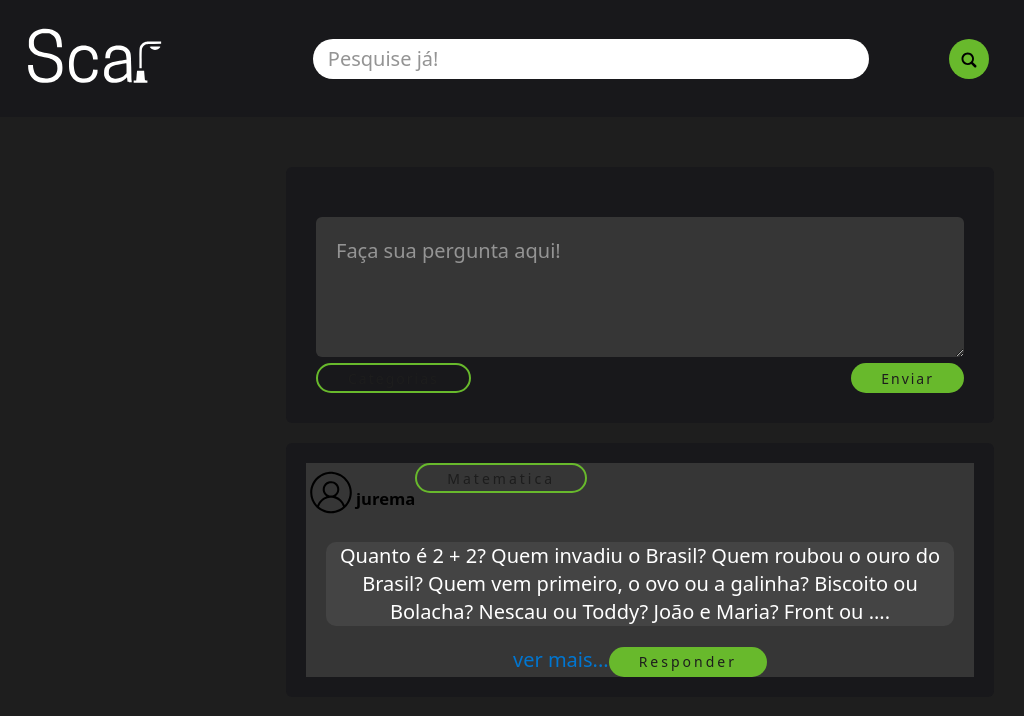
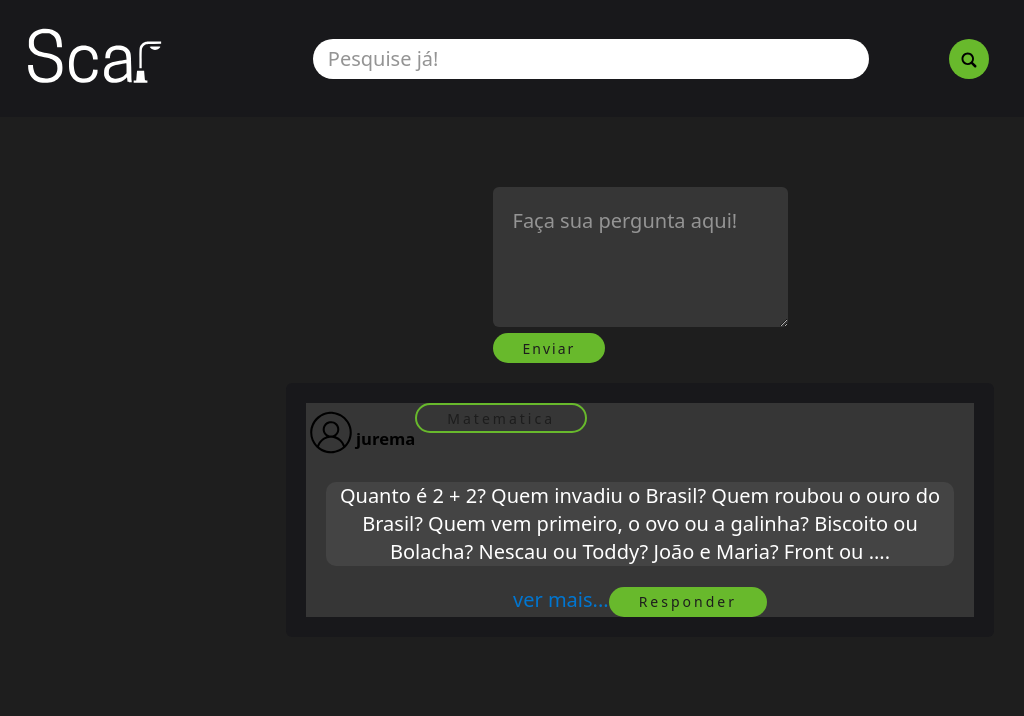
Before and after one commit to RelampagoMarquin/scar, a React (Vite) app in the folder web/: page /Inicio in a window 1280 px wide. Shown: the top 716 px of the page, without its empty margins (0-1024 px from the left). Built offline with nearby package versions, Linux system fonts and the light colour scheme.

Commit message:
início das perguntas e preparação para criação de estilos locais

```diff
--- a/web/package.json
+++ b/web/package.json
@@ -12,7 +12,8 @@
     "axios": "^1.1.3",
     "react": "^18.2.0",
     "react-dom": "^18.2.0",
-    "react-router-dom": "^6.4.3"
+    "react-router-dom": "^6.4.3",
+    "zustand": "^4.1.5"
   },
   "devDependencies": {
     "@types/react": "^18.0.24",
--- a/web/src/App.tsx
+++ b/web/src/App.tsx
@@ -1,7 +1,7 @@
 import Cadastro from './pages/FormCadastro'
 import Login from './pages/FormLogin'
 import Home from './pages/Home'
-import TelaInicial from './pages/TelaInicial'
+import TelaInicial from './pages/Feed'
 import {
   BrowserRouter as Router,
   Routes,
--- /dev/null
+++ b/web/src/components/Layout/button.tsx
@@ -0,0 +1,6 @@
+export function Buttonsubmit(text: string){
+
+    return(
+        <button type='submit'>{text}</button>
+    )
+}
--- /dev/null
+++ b/web/src/components/events/question/question.css
@@ -0,0 +1 @@
+/* Começar a criar estilos 'locais' para que não 'polua' o documento de estilos globais */
--- /dev/null
+++ b/web/src/components/events/question/question.tsx
@@ -0,0 +1,24 @@
+import { createElement, useState } from "react"
+
+
+export function handleQuestion() {
+
+    const [question, setQuestion] = useState('')
+
+    function handleSubmitQuestion (){
+        setQuestion ('')
+        console.log(question)
+    }
+
+    return (
+        <div className="containerPergunta">
+            <textarea className='pergunta' name="pergunta" value={question} placeholder="Faça sua pergunta aqui!" onChange={e => setQuestion(e.target.value)}/>
+            <div className='botoes'>
+                {/* <button id='categorias'>Categorias</button> */}
+                <button id='enviar' type='submit' onClick={handleSubmitQuestion}>Enviar</button>
+            </div>
+        </div>
+    )
+}
+
+export default handleQuestion
--- a/web/src/pages/TelaInicial.tsx
+++ b/web/src/pages/Feed.tsx
@@ -11,7 +11,7 @@ import '../Css/Styles.css'
 import Pesquisa from '../Img/searchicon.svg'
 import Perfil from '../Img/perfil.svg'
 import CampoPesquisa from '../components/Layout/NavbarSearch'
-
+import Question from '../components/events/question/question'
 
 export function TelaInicial() {
 
@@ -28,16 +28,7 @@ export function TelaInicial() {
 
             </header>
             <main id='MainInicioContainer'>
-                <div className="caixaperguntas">
-
-                    <textarea className='pergunta' name="pergunta" placeholder="Faça sua pergunta aqui!" />
-
-                    <div className='botoes'>
-                        <button id='categorias'>Categorias</button>
-                        <button id='enviar' type='submit'>Enviar</button>
-                    </div>
-
-                </div>
+                <Question></Question>
                 <div className="pergunta">
 
                     <div className='box'>
```
Also changed, not shown: 2 other files (tests, documents, lock files or other folders).
